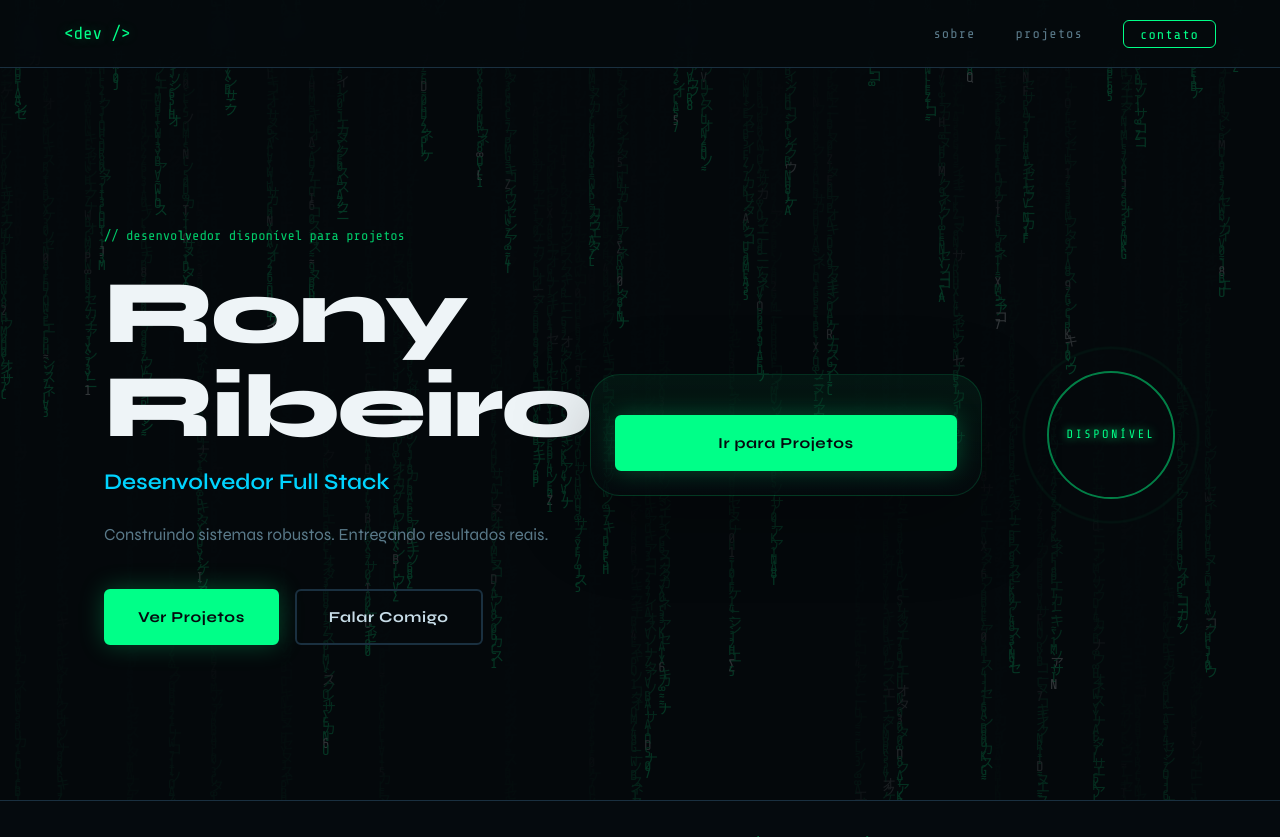
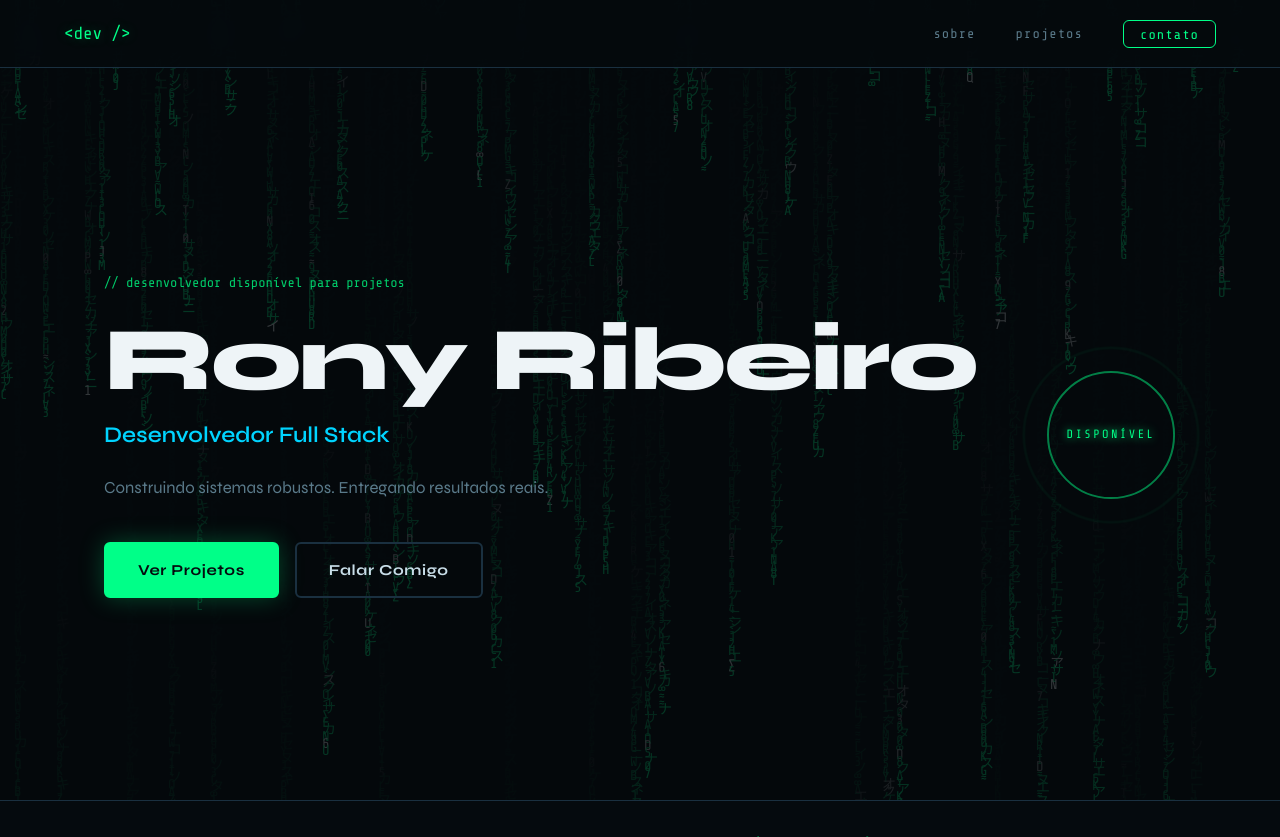
Before and after one commit to ronyribeeiro8-ship-it/portfolio, a Flask app: page / in a window 1280 px wide. Shown: the top 837 px of the page. Run offline with Flask 3, Linux system fonts and the light colour scheme.

Commit message:
Remove remaining hero project button

```diff
--- a/app/views/templates/home/index.html
+++ b/app/views/templates/home/index.html
@@ -13,11 +13,6 @@
       <a href="{{ url_for('contact.index') }}"  class="btn btn-g">Falar Comigo</a>
     </div>
   </div>
-  <div class="hero-media">
-    <div class="hero-photo">
-      <a href="{{ url_for('projects.index') }}" class="btn btn-p hero-photo-btn">Ir para Projetos</a>
-    </div>
-  </div>
   <div class="badge">
     <span class="badge-ring"></span>
     <span class="badge-ring ring2"></span>
```
